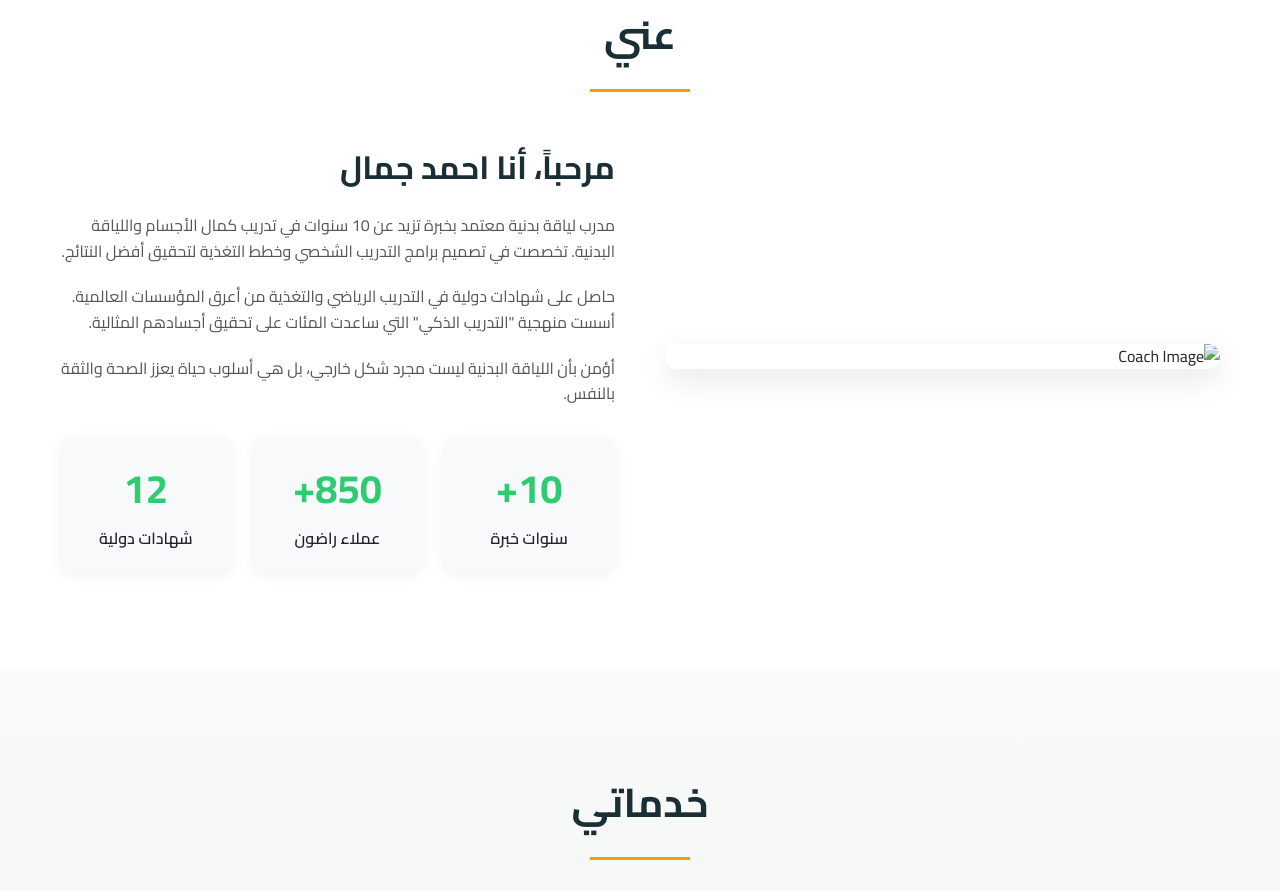
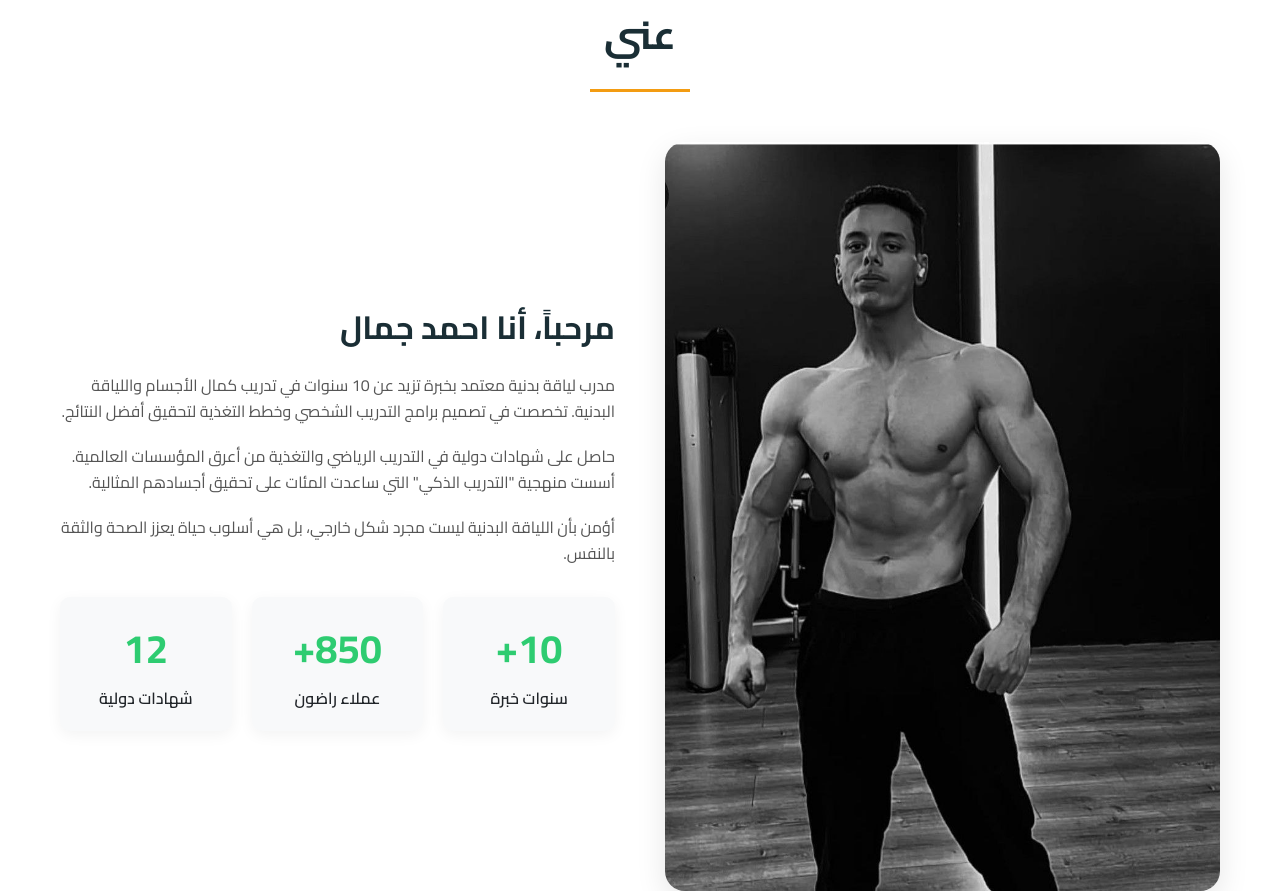
Before and after one commit to xhhh55/i..jrj, a plain HTML site: page index.html in a window 1280 px wide. Shown: the part 897-1788 px from the top of the page. Drawn offline with Linux system fonts and the light colour scheme.

Commit message:
Update index.htmlz

```diff
--- a/index.html
+++ b/index.html
@@ -764,7 +764,7 @@
             </div>
             <div class="about-content">
                 <div class="about-img">
-                    <img src=".photo_2025-07-11_09-57-21.jpg" alt="Coach Image">
+                    <img src="photo_2025-07-11_09-57-21.jpg" alt="Coach Image">
                 </div>
                 <div class="about-text">
                     <h3>مرحباً، أنا احمد جمال</h3>
```
